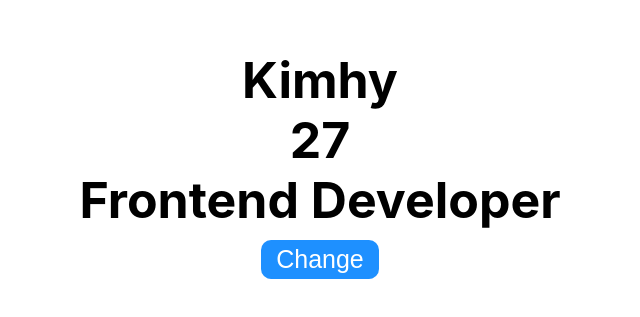
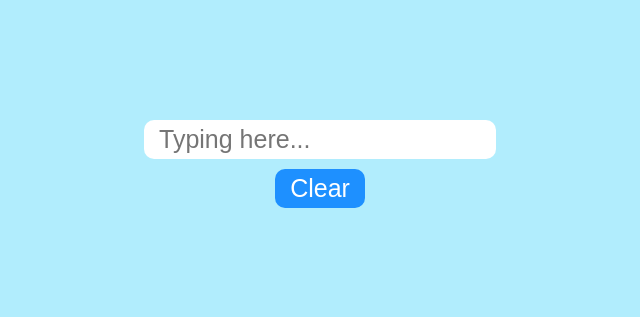
Before and after one commit to By-Kimhy/Learn-ReactJS, a React (Vite) app in the folder vite/: page / in a window 1280 px wide. Shown: the part 231-548 px from the top of the page, without its empty margins (320-960 px from the left). Built offline with nearby package versions, Linux system fonts and the light colour scheme.

Commit message:
useState input value and clear

```diff
--- a/vite/src/App.css
+++ b/vite/src/App.css
@@ -15,6 +15,7 @@ body{
     justify-content: center;
     align-items: center;
     min-height: 100vh;
+    background-color: #9fe9fdcf;
 }
 
 div,article{
@@ -27,6 +28,13 @@ div,article{
 h1, h2, h3, h4, h5, h6{
     /* color:dodgerblue; */
     font-size: 5rem;
+}
+input{
+    padding: 0.5rem 1.5rem;
+    border-radius: 10px;
+    font-size: 2.5rem;
+    border: none;
+    outline: none;
 }
 button{
     background-color: dodgerblue;
--- a/vite/src/App.jsx
+++ b/vite/src/App.jsx
@@ -1,26 +1,23 @@
-import React from 'react'
-import './App.css'
-const obj = {
-  name: 'Kimhy',
-  age: 27,
-  job: 'Frontend Developer',
-}
-const newObj = {...obj, job: 'Backend Developer'}
+import React from "react";
+import "./App.css";
 
 const App = () => {
-  const [user, setUser] = React.useState(obj);
-  // function handleChange(){
-  //   setUser(newObj);
-  // }
+  const [value, setValue] = React.useState("");
+  function handleChange(e) {
+    setValue(e.target.value);
+  }
   return (
-    <article>
-      <h2>{user.name}</h2>
-      <h2>{user.age}</h2>
-      <h2>{user.job}</h2>
-      {/* <button onClick={handleChange}>Change</button> */}
-      <button onClick={() => setUser(newObj)}>Change</button>
-    </article>
-  )
-}
+    <div>
+      <h2>{value}</h2>
+      <input
+        onChange={handleChange}
+        value={value}
+        type="text"
+        placeholder="Typing here..."
+      />
+      <button onClick={() => setValue("")}>Clear</button>
+    </div>
+  );
+};
 
-export default App
+export default App;
--- a/vite/src/App_Form.jsx
+++ b/vite/src/App_Form.jsx
@@ -1,5 +1,6 @@
 import React from "react";
 import Users from "./components/Users";
+import './App.css';
 
 const App = () => {
   // const onChangeHandler = (e) => {
```
Also changed, not shown: vite/src/App_useState_obj.jsx (added, +26 -0 lines).
